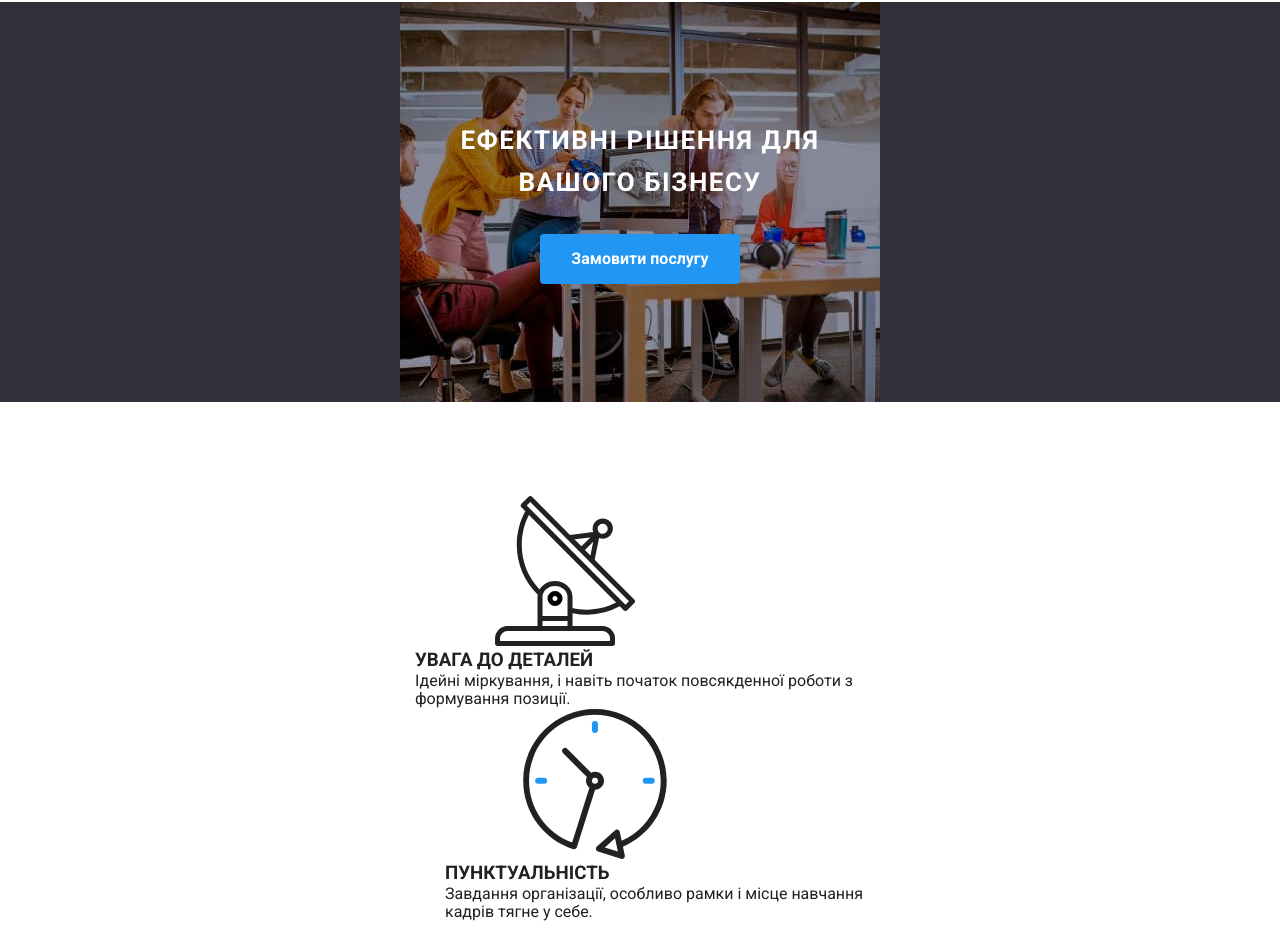
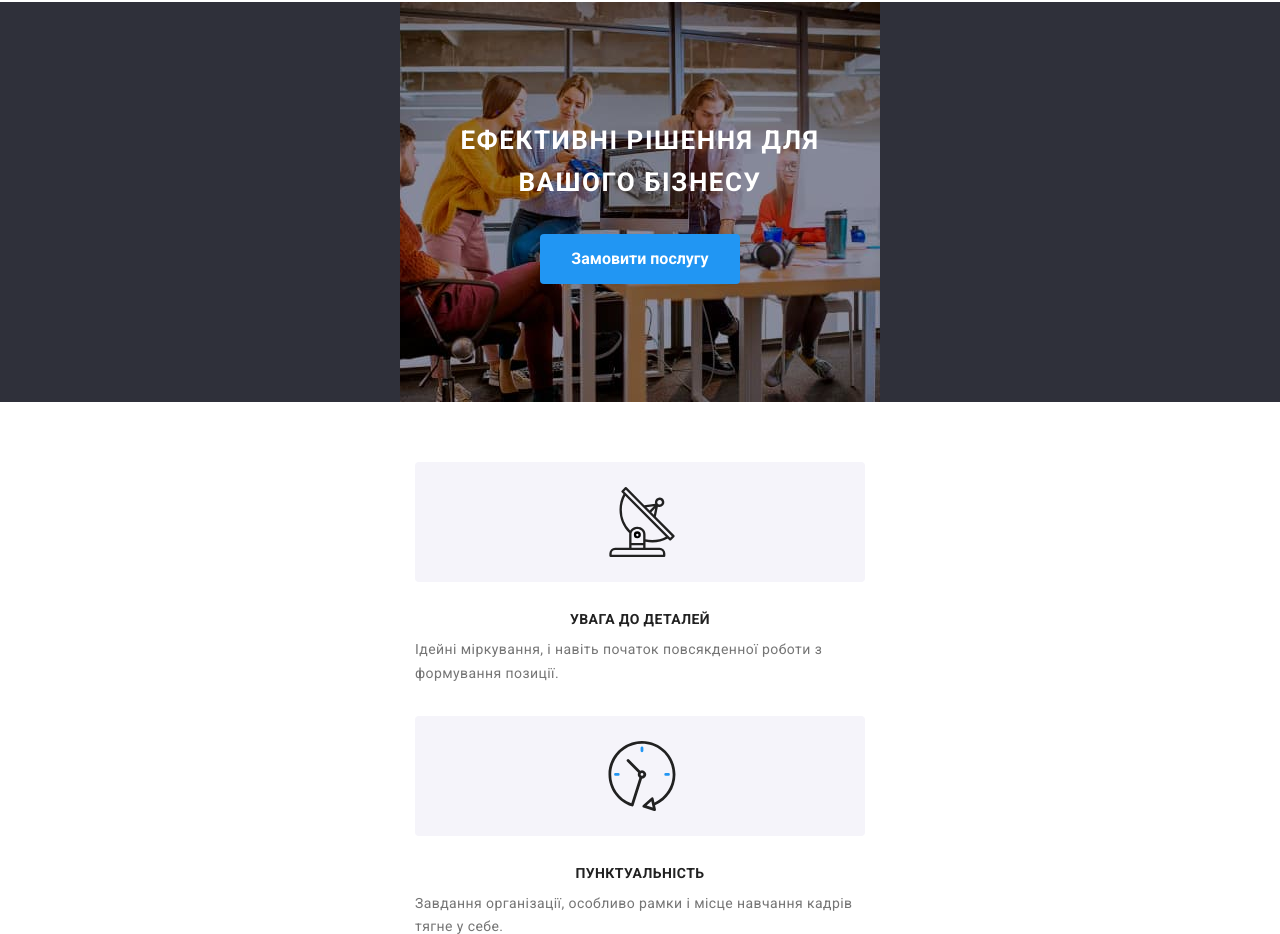
Before and after one commit to IvanKrykunov/goit-markup-hw-08, a plain HTML site: page index.html in a window 1280 px wide. Shown: the part 58-992 px from the top of the page. Drawn offline with nearby package versions, Linux system fonts and the light colour scheme.

Commit message:
dzz8888++

```diff
--- a/index.html
+++ b/index.html
@@ -27,7 +27,7 @@
       <div class="container container-nav">
         <nav class="nav">
           <a class="logo-heder" href="./index.html"><span class="logo-web">Web</span>Studio</a>
-          <button type="button" class="header__menu"><svg  width="40" height="40"><use href="./images/symbol-defs.svg#icon-menu"></use></svg></button>
+          <button type="button" class="header__menu menu-button is-open " data-menu-button ><svg aria-label="перемикач мобільного меню" width="40" height="40"><use class="icon__menu" href="./images/symbol-defs.svg#icon-menu"></use><use class="icon__close"  href="./images/symbol-defs.svg#icon-close"></use></svg></button>
 
           <ul class="ul-none siti-nav">
             <li class="item li-current"><a href="" class="link  current">Студія</a></li>
--- a/js/modal.js
+++ b/js/modal.js
@@ -12,3 +12,15 @@
       refs.modal.classList.toggle("is-hidden");
     }
   })();
+
+  (() => {
+    const menuBtnRef = document.querySelector("[data-menu-button]");
+    const mobileMenuRef = document.querySelector("[data-menu]");
+    menuBtnRef.addEventListener("click", () => {
+      const expanded =
+        menuBtnRef.getAttribute("aria-expanded") === "true" || false;
+      menuBtnRef.classList.toggle("is-open");
+      menuBtnRef.setAttribute("aria-expanded", !expanded);
+      mobileMenuRef.classList.toggle("is-open");
+    });
+  })();
--- a/sass/components/_advantages.scss
+++ b/sass/components/_advantages.scss
@@ -1,14 +1,15 @@
 .cection-advantages {
-  // background: var(--background-main-color);
+  background: var(--background-main-color);
+  margin-top: 60px;
 }
 
 .cection-advantages__list {
-  // display: flex;
-  // flex-wrap: wrap;
+  display: flex;
+  flex-wrap: wrap;
 }
 
 .cection-advantages__list .cection-advantages__item + .cection-advantages__item {
-  margin-left: 30px;
+  // margin-left: 30px;
 }
 
 .cection-advantages__list .cection-advantages__item {
@@ -16,33 +17,40 @@
 }
 
 .cection-advantages__background {
-  // width: 270px;
-  // height: 120px;
-  // background-color: var(--background-secondary-color);
-  // border-radius: 4px;
-  // margin-bottom: 30px;
-  // padding: 25px 100px;
+
+  background-color: var(--background-secondary-color);
+  height: 120px;
+  border-radius: 4px;
+
+
+  margin-bottom: 30px;
+  padding: 25px 192.34px;
+   width: 450px;
+
 }
 
 .cection-advantages__icon {
-  // width: 70px;
-  // height: 70px;
+  width: 70px;
+  height: 70px;
+
 }
 
 .cection-advantages__title {
-  // font-weight: 700;
-  // font-size: 14px;
-  // line-height: 1.14;
-  // letter-spacing: 0.03em;
-  // text-transform: uppercase;
-
-  // color: #212121;
+  font-weight: 700;
+  font-size: 14px;
+  line-height: 1.14;
+  letter-spacing: 0.03em;
+  text-transform: uppercase;
+  text-align: center;
+  color: #212121;
+  margin-bottom: 10px;
 }
 
 .cection-advantages__paragraph {
-  // font-size: 14px;
-  // line-height: 1.7;
-  // letter-spacing: 0.03em;
-
-  // color: var(--secondary-text-color);
+  font-weight: 400;
+  font-size: 14px;
+  line-height: 1.7;
+  letter-spacing: 0.03em;
+  margin-bottom: 30px;
+  color: var(--secondary-text-color);
 }
--- a/sass/components/_header.scss
+++ b/sass/components/_header.scss
@@ -19,8 +19,21 @@
   padding-top: 10px;
   background-color: var(--background-main-color);
   border: none;
+  @media  (min-width:768px) {
+    display: none;
+  }
+  }
+  .menu-button .icon__close{
+    display: none;
+  }
+  .menu-button .is-open  .icon__close {
+    display: block;
+  }
+  .menu-button .is-open .icon-menu{
+    display: none;
+  }
 
-  }
+
 
   .current::after{
     // content:"" ;
--- a/sass/components/_practice.scss
+++ b/sass/components/_practice.scss
@@ -27,6 +27,7 @@
     // margin-bottom: 50px;
   }
   .section-practice {
+    display: none;
     // padding-top: 0%;
   }
   .ul-practice {
--- a/sass/utils/_global.scss
+++ b/sass/utils/_global.scss
@@ -38,8 +38,8 @@ body {
     }
   }
   .section {
-    padding-top: 94px;
-    padding-bottom: 94px;
+    // padding-top: 94px;
+    // padding-bottom: 94px;
   }
   .h2-off {
     position: absolute;
```
Also changed, not shown: css/main.css, css/main.min.css, 2 other files.
